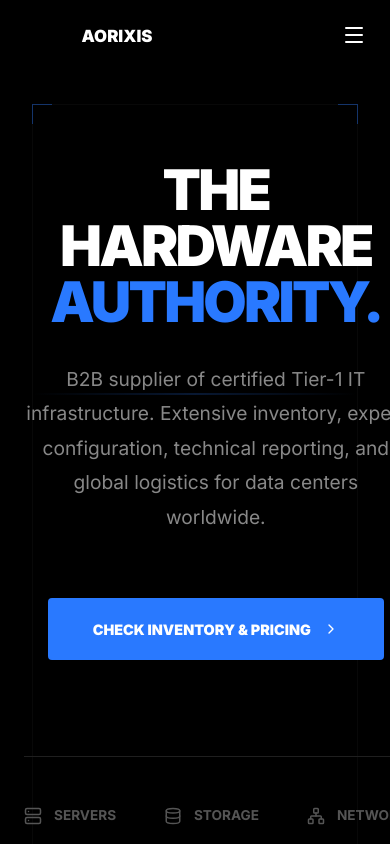
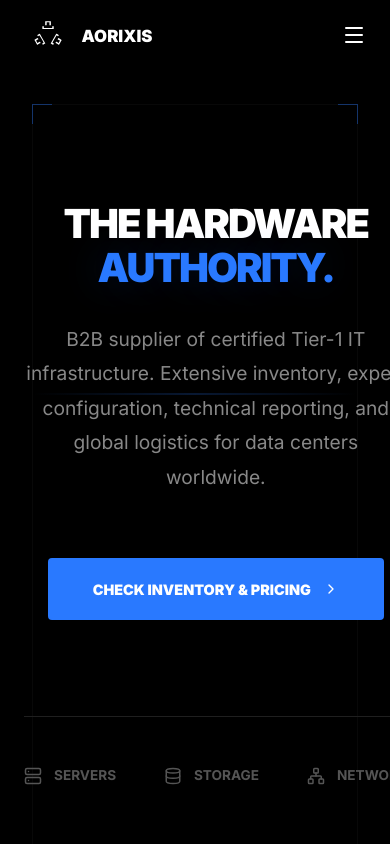
Before and after one commit to Synaphis/hardware-solutions, a Next.js app: page / in a window 390 px wide. Built offline with nearby package versions, Linux system fonts and the light colour scheme.

Commit message:
New Deployment

```diff
--- a/src/app/globals.css
+++ b/src/app/globals.css
@@ -131,12 +131,3 @@ select {
   line-height: 1.8;
   margin-top: 1.5rem;
 }
-
-/* MOBILE PERFORMANCE SAFEGUARDS */
-@media (max-width: 768px) {
-  /* Disable heavy text and drop shadows that cause rendering lag on mobile */
-  * {
-    text-shadow: none !important;
-    filter: none !important;
-  }
-}
--- a/src/components/Footer.tsx
+++ b/src/components/Footer.tsx
@@ -35,7 +35,6 @@ export default function Footer() {
                 width={40}
                 height={40}
                 className={styles.logo}
-                loading="eager"
                 priority
               />
               <span className={styles.brandName}>AORIXIS</span>
--- a/src/components/Hero.module.css
+++ b/src/components/Hero.module.css
@@ -74,9 +74,9 @@
 }
 
 .title {
-  font-size: clamp(3.5rem, 7vw, 5.5rem);
+  font-size: clamp(2.5rem, 8vw, 5.5rem);
   font-weight: 950;
-  line-height: 1;
+  line-height: 1.1;
   color: #fff;
   letter-spacing: -0.05em;
   margin-bottom: 2rem;
--- a/src/components/Navbar.tsx
+++ b/src/components/Navbar.tsx
@@ -39,7 +39,6 @@ export default function Navbar() {
             width={48}
             height={48}
             className={styles.logoImage}
-            loading="eager"
             priority
           />
           <span className={styles.brandName}>AORIXIS</span>
```
